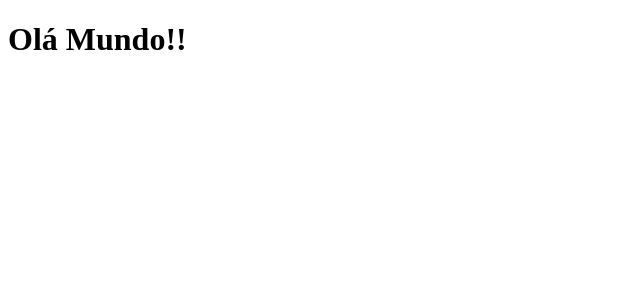
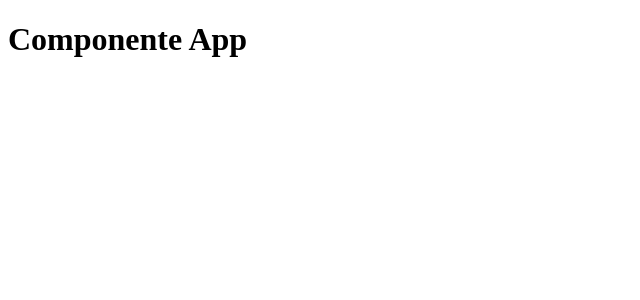
Before and after one commit to edimardaros/jstack-react, a React app: page / in a window 1280 px wide. Shown: the top 300 px of the page, without its empty margins (0-640 px from the left). Built offline with nearby package versions, Linux system fonts and the light colour scheme.

Commit message:
Criando nosso primeiro Componente

```diff
--- a/package.json
+++ b/package.json
@@ -1,6 +1,7 @@
 {
   "scripts": {
-    "build": "webpack"
+    "build": "webpack",
+    "dev": "webpack server"
   },
   "devDependencies": {
     "@babel/core": "^7.18.9",
@@ -10,7 +11,8 @@
     "clean-webpack-plugin": "^4.0.0",
     "html-webpack-plugin": "^5.5.0",
     "webpack": "^5.74.0",
-    "webpack-cli": "^4.10.0"
+    "webpack-cli": "^4.10.0",
+    "webpack-dev-server": "^4.9.3"
   },
   "dependencies": {
     "react": "^17.0.2",
--- /dev/null
+++ b/src/App.js
@@ -0,0 +1,8 @@
+import React from "react";
+
+// Functional Component (Componente Funcional)
+function App() {
+  return <h1>Componente App</h1>;
+}
+
+export default App;
--- a/src/index.js
+++ b/src/index.js
@@ -1,10 +1,11 @@
 import React from 'react';
 import ReactDOM from 'react-dom';
 
+import App from './App';
+
+
+
 ReactDOM.render(
-  <h1 id="title">
-    <span>Olá Mundo!!</span>
-  </h1>,
-
+  <App />,
   document.getElementById('root'), // onde quer renderizar o <h1></h1>
 );
--- a/webpack.config.js
+++ b/webpack.config.js
@@ -9,6 +9,8 @@ module.exports = {
     path: path.resolve(__dirname, 'build'),
     filename: 'bundle[hash].js', // evitar cache do navegador, gerando sempre com nome diferente
   },
+  mode: 'development',
+
   plugins: [
     new HtmlWebpackPlugin({
       template: path.resolve(__dirname, 'public', 'index.html')
@@ -19,10 +21,14 @@ module.exports = {
   module: {
     rules: [
       {
-        test: /\.js$/,
+        test: /\.jsx?$/,
         exclude: /node_modules/,
         use: 'babel-loader'
       }
     ],
+  },
+
+  devServer: {
+    port: 3000,
   }
 };
```
Also changed, not shown: 4 other files (tests, documents, lock files or other folders).
